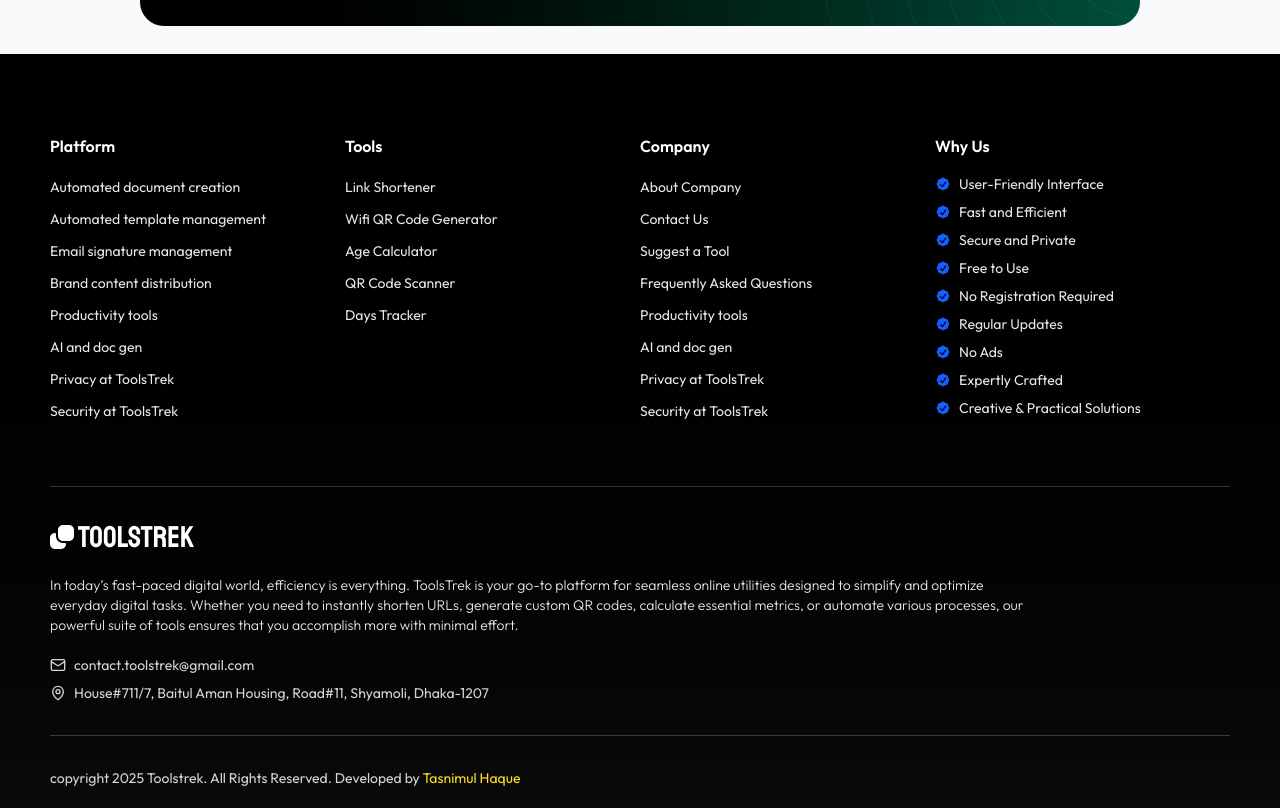
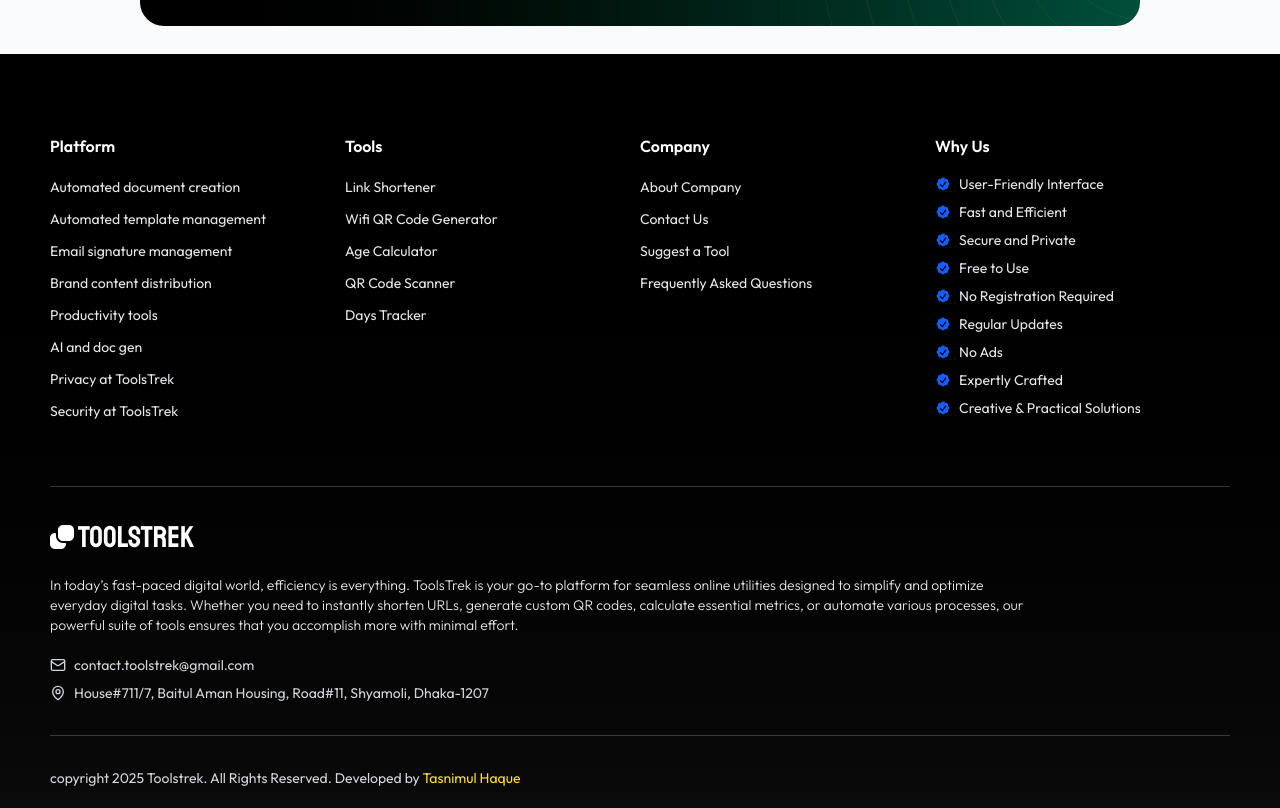
Before and after one commit to tasnimultas67/toolstrek, a Next.js app: page / in a window 1280 px wide. Shown: the part 2743-3551 px from the top of the page. Built offline with nearby package versions, Linux system fonts and the light colour scheme.

Commit message:
feat: Remove outdated links from Footer component for improved clarity

```diff
--- a/app/tools-compo/Footer.js
+++ b/app/tools-compo/Footer.js
@@ -26,10 +26,6 @@ const companies = [
   { name: "Contact Us", url: "/contact-us" },
   { name: "Suggest a Tool", url: "/contact-us" },
   { name: "Frequently Asked Questions", url: "/faq" },
-  { name: "Productivity tools", url: "#" },
-  { name: "AI and doc gen", url: "#" },
-  { name: "Privacy at ToolsTrek", url: "#" },
-  { name: "Security at ToolsTrek", url: "#" },
 ];
 
 const services = [
```
